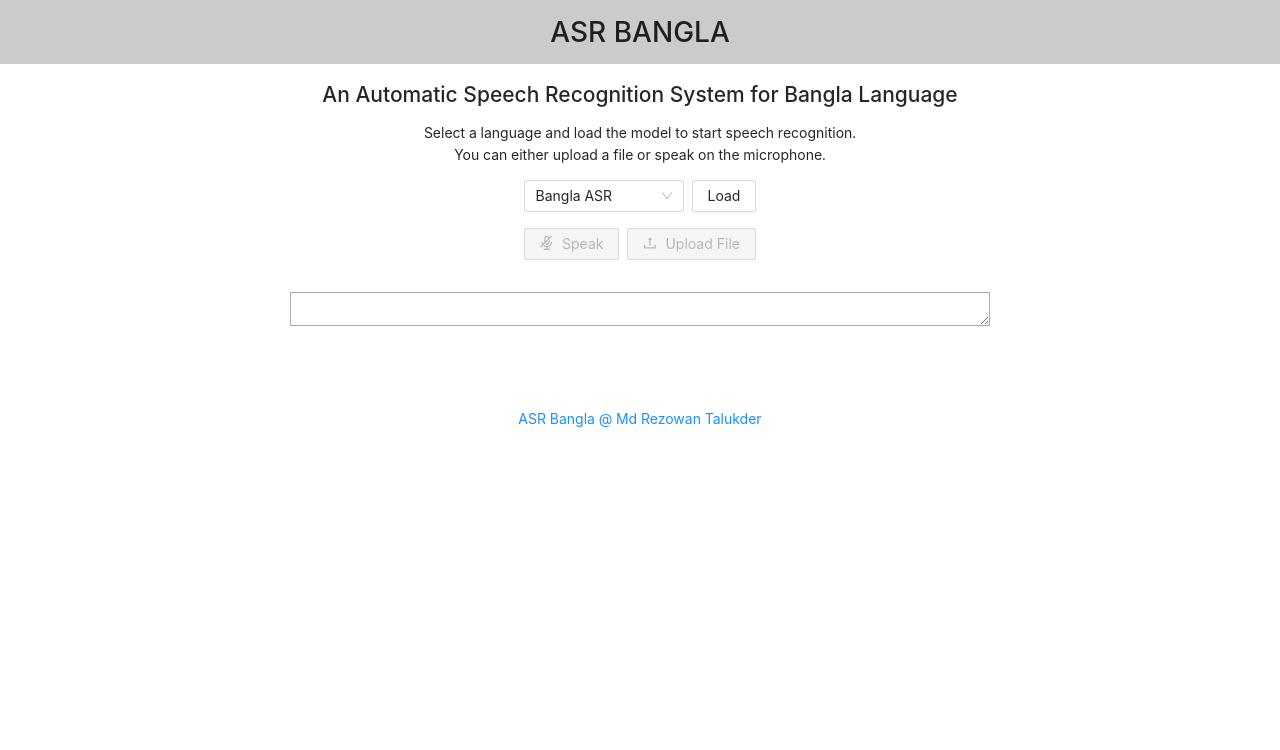
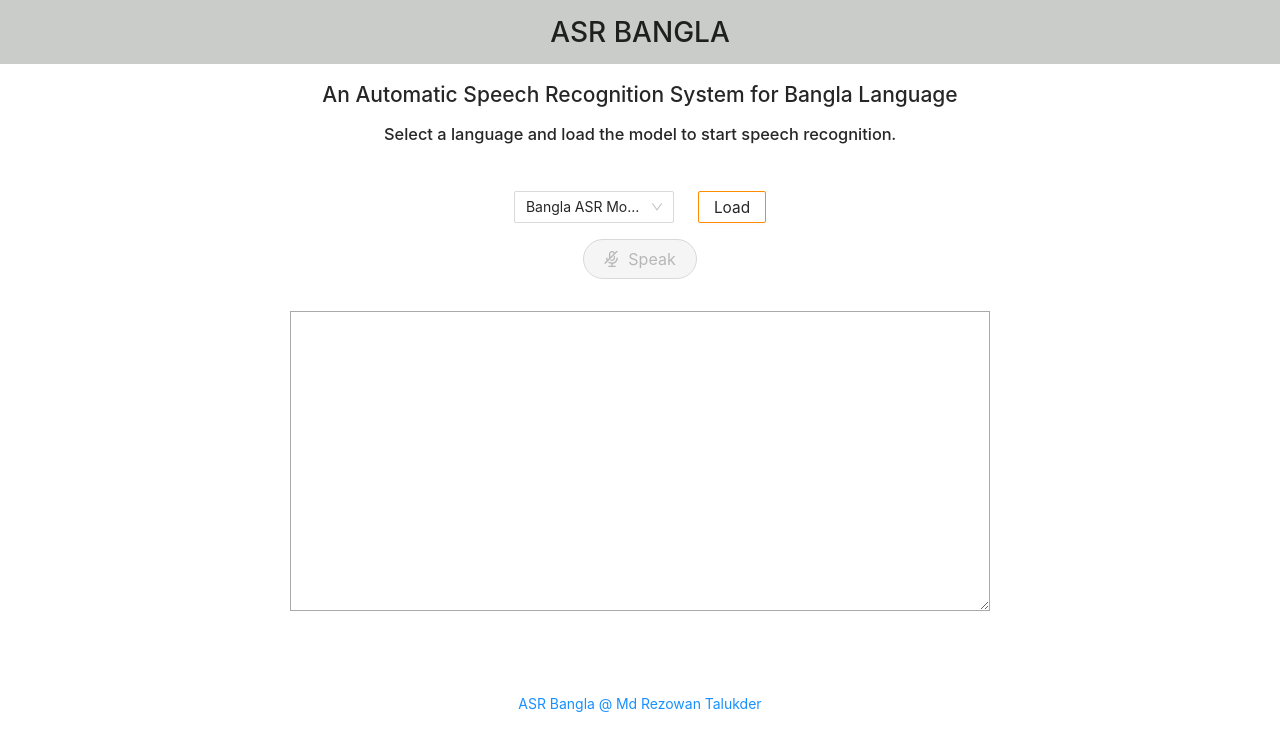
Before and after one commit to RezowanTalukder/asr-bangla, a React (Create React App) app: page / in a window 1280 px wide. Shown: the top 750 px of the page. Built offline with nearby package versions, Linux system fonts and the light colour scheme.

Commit message:
removed file button

```diff
--- a/package.json
+++ b/package.json
@@ -12,9 +12,11 @@
     "microphone-stream": "5.1.0",
     "react": "^17.0.1",
     "react-dom": "^17.0.1",
+    "react-script": "^2.0.5",
     "react-scripts": "4.0.2",
     "readable-stream": "^3.6.0",
     "styled-components": "5.2.1",
+    "typescript": "^4.0.3",
     "vosk-browser": "^0.0.3"
   },
   "scripts": {
@@ -46,7 +48,6 @@
   "devDependencies": {
     "@types/readable-stream": "^2.3.9",
     "@types/styled-components": "^5.1.7",
-    "gh-pages": "^3.1.0",
-    "typescript": "^4.2.3"
+    "gh-pages": "^3.1.0"
   }
 }
--- a/public/index.html
+++ b/public/index.html
@@ -6,7 +6,7 @@
   <link rel="icon" href="%PUBLIC_URL%/favicon.ico" />
   <meta name="viewport" content="width=device-width, initial-scale=1" />
   <meta name="theme-color" content="#000000" />
-  <meta name="description" content="Speech recognition example using the vosk-browser library" />
+  <meta name="description" content="Speech recognition for Bangla, SPL 3" />
   <link rel="apple-touch-icon" href="%PUBLIC_URL%/logo192.png" />
   <link rel="manifest" href="%PUBLIC_URL%/manifest.json" />
   <title>ASR Bangla SPL3</title>
--- a/src/file-upload.tsx
+++ b/src/file-upload.tsx
@@ -6,7 +6,9 @@ import { KaldiRecognizer } from "vosk-browser";
 
 const StyledButton = styled(Button)`
   box-sizing: border-box;
-  margin-left: 0.5rem;
+  margin-left: 1.5rem;
+  font-size: 1.1em;
+  border: 1px solid royalblue;
 `;
 
 interface Props {
@@ -30,7 +32,7 @@ const FileUpload: React.FunctionComponent<Props> = ({
 
       const audioContext = new AudioContext();
 
-      const recognizerNode = audioContext.createScriptProcessor(8192, 1, 1);
+      const recognizerNode = audioContext.createScriptProcessor(4096, 1, 1);
       recognizerNode.onaudioprocess = (event) => {
         try {
           if (
--- a/src/index.tsx
+++ b/src/index.tsx
@@ -19,9 +19,11 @@ ReactDOM.render(
     <Wrapper>
       <h1>ASR BANGLA</h1>
       <h2>An Automatic Speech Recognition System for Bangla Language</h2>
+      <h3>
+        Select a language and load the model to start speech recognition.
+      </h3>
       <p>
-        Select a language and load the model to start speech recognition. <br />
-        You can either upload a file or speak on the microphone.
+              <br/>
       </p>
       <Recognizer />
       <p>
--- a/src/microphone.tsx
+++ b/src/microphone.tsx
@@ -85,6 +85,9 @@ const Microphone: React.FunctionComponent<Props> = ({
       icon={muted ? <AudioMutedOutlined /> : <AudioOutlined />}
       disabled={!ready || loading}
       onMouseUp={toggleMic}
+      type="primary"
+      shape="round"
+      size="large"
     >
       Speak
     </Button>
--- a/src/model-loader.tsx
+++ b/src/model-loader.tsx
@@ -11,21 +11,24 @@ const Wrapper = styled.div`
 
 const StyledButton = styled(Button)`
   box-sizing: border-box;
-  margin-left: 0.5rem;
+  margin-left: 1.5rem;
+  font-size: 1.1em;
+  border: 1px solid darkorange;
 `;
 interface Props {
   onModelChange: (value: string) => void;
   onModelSelect: (value: string) => void;
   loading: boolean;
+  loaded: boolean;
 }
 
 export const models: Array<{ name: string; path: string }> = [
   {
-    name: "Bangla ASR",
+    name: "Bangla ASR Model",
     path: "bangla_model.tar.gz",
   },
   {
-    name: "Indian English",
+    name: "Indian English Model",
     path: "vosk-model-small-en-in-0.4.tar.gz",
   }
 ];
@@ -34,6 +37,7 @@ const ModelLoader: React.FunctionComponent<Props> = ({
   onModelChange,
   onModelSelect,
   loading,
+  loaded,
 }) => {
   const [model, setModel] = useState(models[0].path);
 
@@ -44,6 +48,7 @@ const ModelLoader: React.FunctionComponent<Props> = ({
           height: "2rem",
           margin: "auto 0",
           width: "10rem",
+
         }}
         defaultValue={models[0].path}
         onChange={(value: string) => {
@@ -58,7 +63,7 @@ const ModelLoader: React.FunctionComponent<Props> = ({
         ))}
       </Select>
       <StyledButton onClick={() => onModelSelect(model)}>
-        {loading ? "Loading..." : "Load"}
+        {loading ? "L o a d i n g . . ." : "Load"}
       </StyledButton>
     </Wrapper>
   );
--- a/src/recognizer.tsx
+++ b/src/recognizer.tsx
@@ -5,6 +5,8 @@ import { createModel, KaldiRecognizer, Model } from "vosk-browser";
 import FileUpload from "./file-upload";
 import Microphone from "./microphone";
 import ModelLoader from "./model-loader";
+
+//<FileUpload recognizer={recognizer} loading={loading} ready={ready} />
 
 
 const Wrapper = styled.div`
@@ -25,12 +27,14 @@ const Header = styled.div`
 
 const StyledButton = styled(Button)`
   box-sizing: border-box;
-  margin-left: 0.5rem;
+  margin-left: 1.5rem;
+  font-size: 1.1em;
+  border: 1px solid darkorange;
 `;
 
 const ResultContainer = styled.div`
   width: 100%;
-  height: 40%;
+  height: 300px;
   margin: 1rem auto;
   border: 1px solid #aaaaaa;
   padding: 1rem;
@@ -93,6 +97,7 @@ export const Recognizer: React.FunctionComponent = () => {
     });
   };
 
+
   return (
     <Wrapper>
       <ModelLoader
@@ -106,7 +111,6 @@ export const Recognizer: React.FunctionComponent = () => {
       />
       <Header>
         <Microphone recognizer={recognizer} loading={loading} ready={ready} />
-        <FileUpload recognizer={recognizer} loading={loading} ready={ready} />
       </Header>
       <ResultContainer>
         {utterances.map((utt, uindex) =>
--- a/tsconfig.json
+++ b/tsconfig.json
@@ -25,7 +25,7 @@
     "resolveJsonModule": true,
     "isolatedModules": true,
     "noEmit": true,
-    "jsx": "react-jsx"
+    "jsx": "react"
   },
   "include": [
     "./src/**/*.ts"
```
Also changed, not shown: src/download-text.tsx (added, +19 -0 lines), public/manifest.json, src/index.css (line endings or trailing spaces), 8 other files (tests, documents, lock files or other folders).
